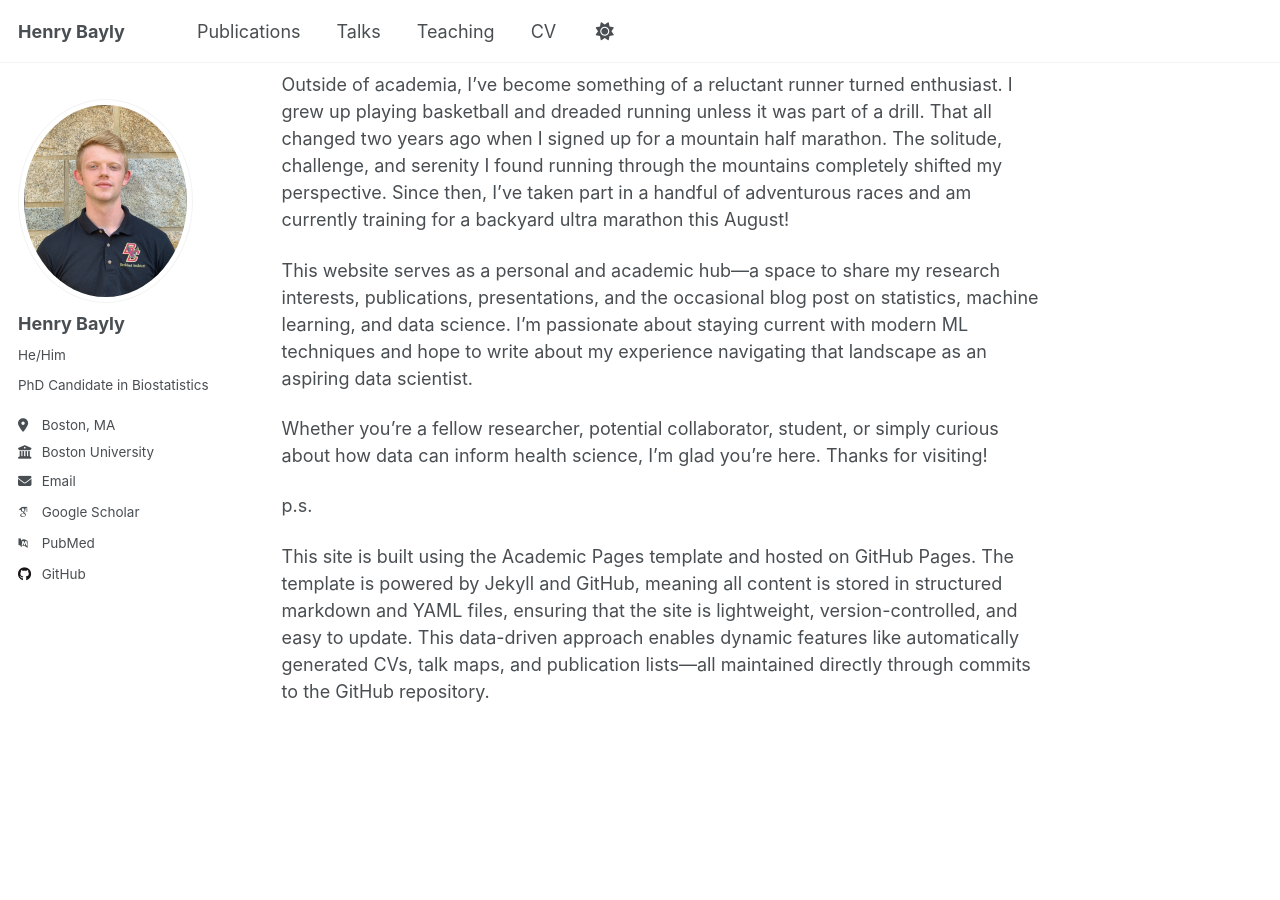
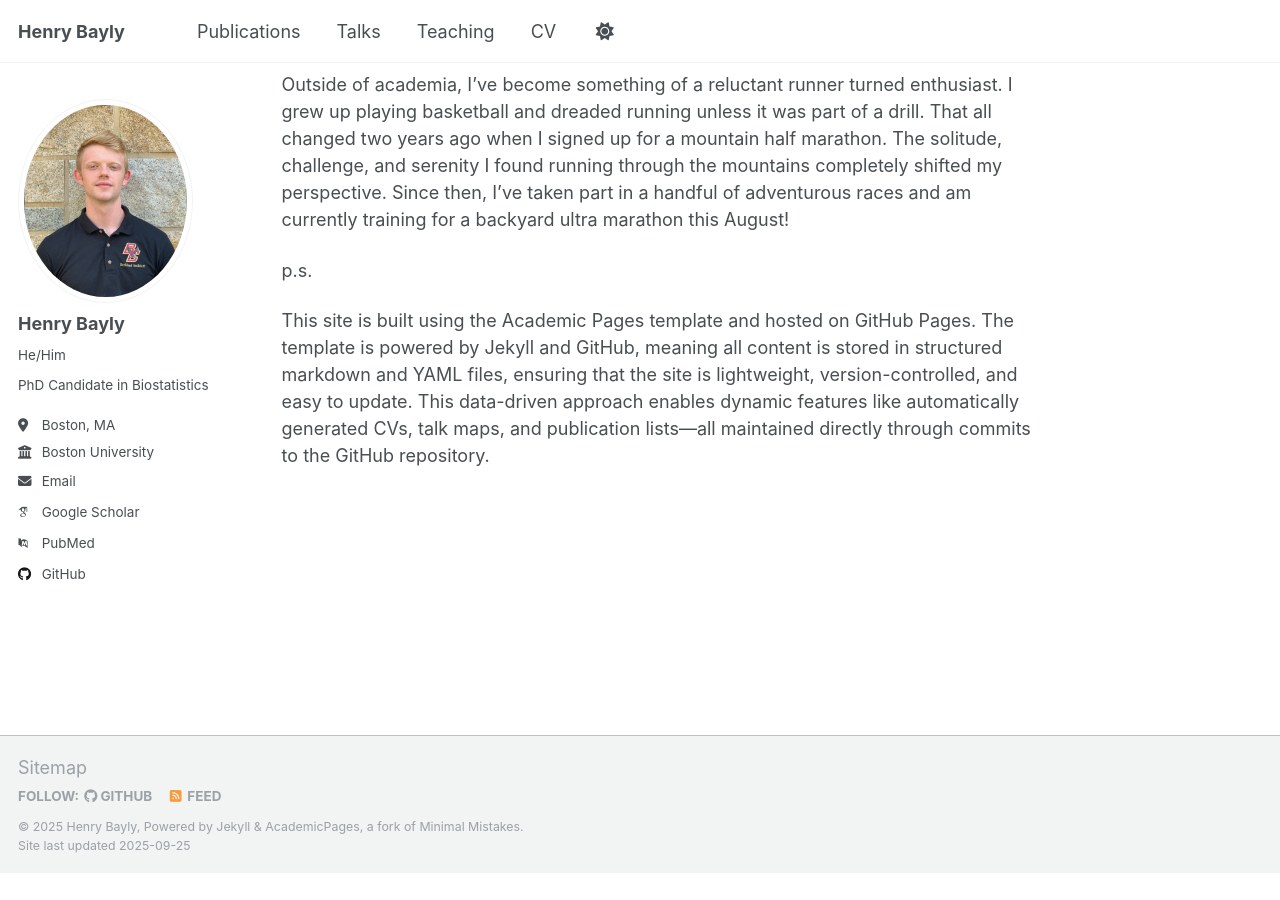
Before and after one commit to Henry-Bayly/HenryBayly.github.io, a Jekyll site: the page built from _pages/about.md, in a window 1280 px wide and 900 px high, scrolled down 442 px. Built offline with Jekyll 4.4.1, drawn with Linux system fonts in a browser that asks for light colours; some web fonts are replaced; after the commit the page ends 1315 px from its top, so only the background shows below that.

Commit message:
Update about.md

```diff
--- a/_pages/about.md
+++ b/_pages/about.md
@@ -13,10 +13,6 @@ My research lies at the intersection of statistical methodology, machine learnin
 
 Outside of academia, I’ve become something of a reluctant runner turned enthusiast. I grew up playing basketball and dreaded running unless it was part of a drill. That all changed two years ago when I signed up for a mountain half marathon. The solitude, challenge, and serenity I found running through the mountains completely shifted my perspective. Since then, I’ve taken part in a handful of adventurous races and am currently training for a backyard ultra marathon this August!
 
-This website serves as a personal and academic hub—a space to share my research interests, publications, presentations, and the occasional blog post on statistics, machine learning, and data science. I’m passionate about staying current with modern ML techniques and hope to write about my experience navigating that landscape as an aspiring data scientist.
-
-Whether you're a fellow researcher, potential collaborator, student, or simply curious about how data can inform health science, I’m glad you’re here. Thanks for visiting!
-
 p.s.
 
 This site is built using the Academic Pages template and hosted on GitHub Pages. The template is powered by Jekyll and GitHub, meaning all content is stored in structured markdown and YAML files, ensuring that the site is lightweight, version-controlled, and easy to update. This data-driven approach enables dynamic features like automatically generated CVs, talk maps, and publication lists—all maintained directly through commits to the GitHub repository.
```
